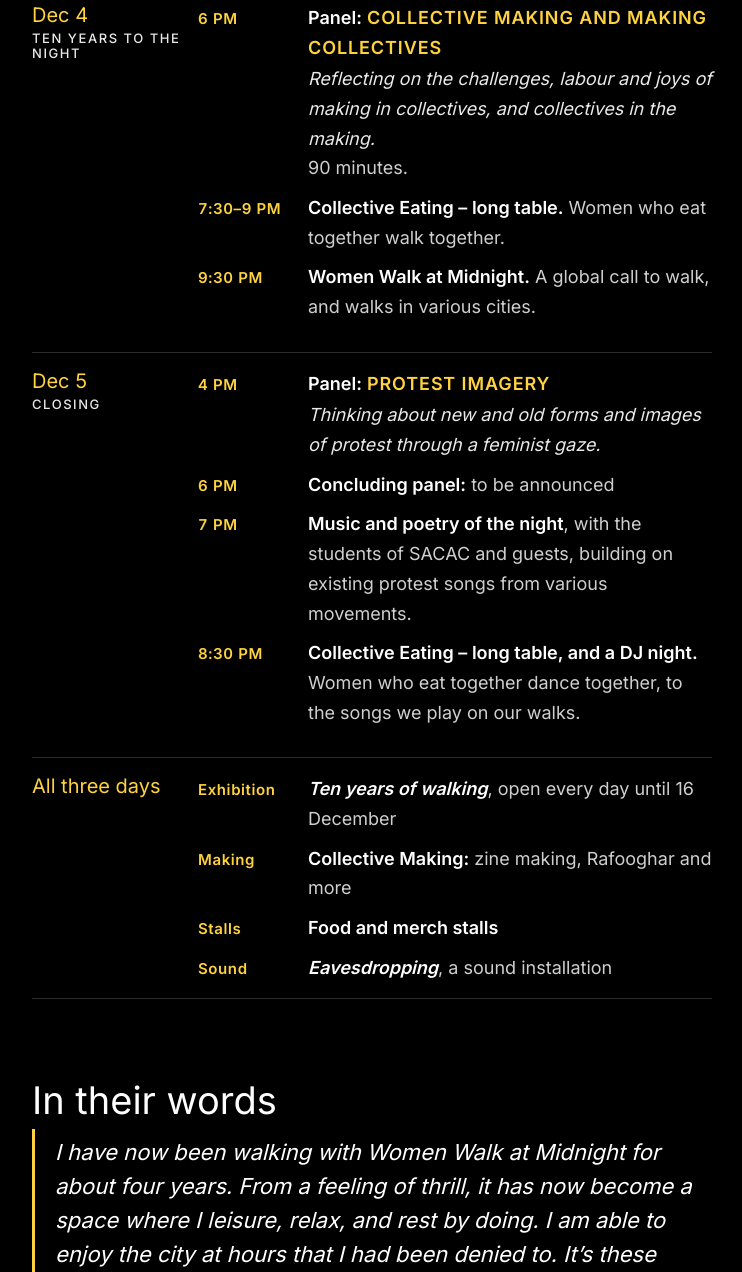
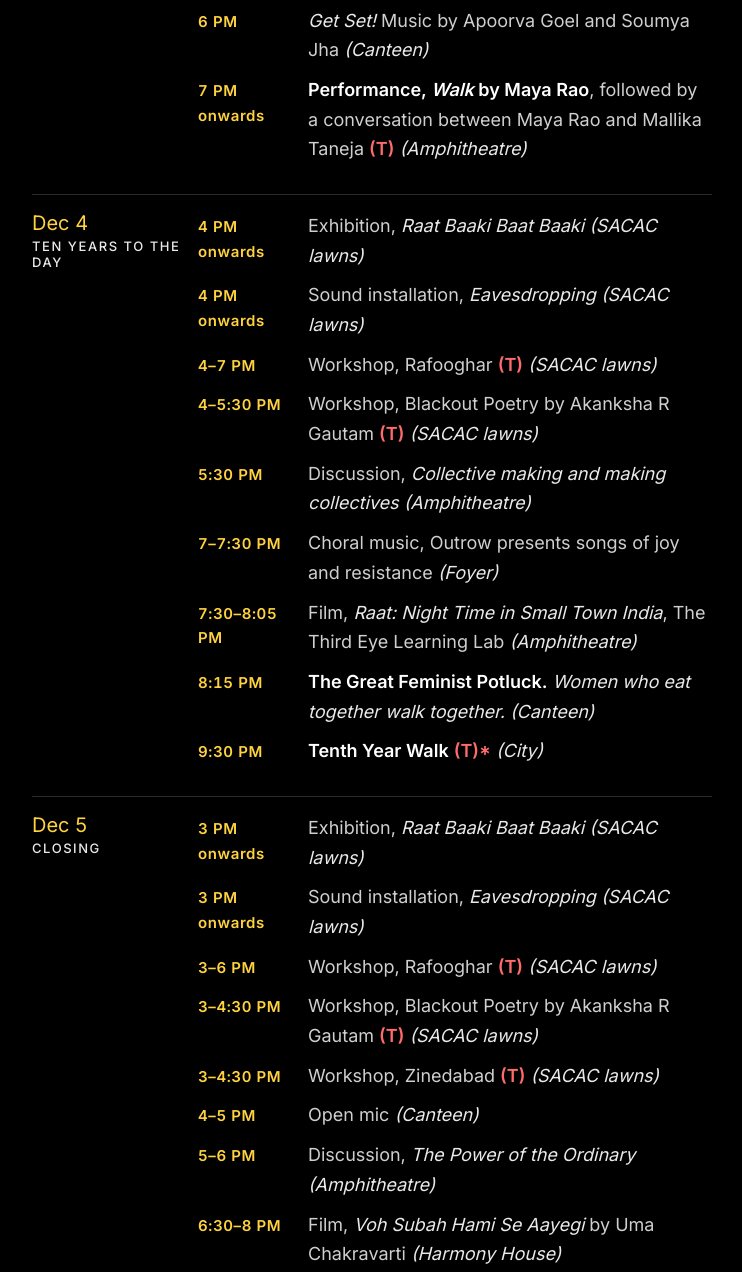
Before and after one commit to womenwalkatmidnight/Fundraiser, a plain HTML site: page index.html in a window 1280 px wide. Shown: the part 5393-6665 px from the top of the page, without its empty margins (268-1010 px from the left). Drawn offline with Linux system fonts and the light colour scheme; no server answers; a web font is replaced by a local one.

Commit message:
Update index.html

```diff
--- a/index.html
+++ b/index.html
@@ -354,37 +354,44 @@ function page(s){
   <section class="sec wrap" id="programme"><div class="col">
     <h3>Tentative programme</h3>
     <p class="lede">Three days at <span class="hl">SACAC, Delhi</span>, and one night of walking across the world.</p>
+      <style>.tk{color:#ff6b6b;font-weight:600}.v{color:var(--haze)}.sched-note{margin-top:14px;font-size:14px;color:var(--haze)}</style>
     <div class="days">
       <div class="day"><div class="d">Dec 3<small>Opening</small></div><div>
         <ul class="slots">
-          <li><span class="t">4 PM</span><span class="w"><b>Opening of the exhibition</b></span></li>
-          <li><span class="t">7 PM</span><span class="w"><b>Maya Rao performs <i>Walk</i></b>, followed by a conversation between Maya Rao and Mallika Taneja</span></li>
-          <li><span class="t">Then</span><span class="w"><b>Collective Eating – long table.</b> Women who walk together eat together.</span></li>
+          <li><span class="t">4 PM onwards</span><span class="w">Exhibition, <i>Raat Baaki Baat Baaki</i> <i class="v">(SACAC lawns)</i></span></li>
+          <li><span class="t">4 PM onwards</span><span class="w">Sound installation, <i>Eavesdropping</i> <i class="v">(SACAC lawns)</i></span></li>
+          <li><span class="t">4–7 PM</span><span class="w">Workshop, Rafooghar <span class="tk">(T)</span> <i class="v">(SACAC lawns)</i></span></li>
+          <li><span class="t">4–5:30 PM</span><span class="w">Workshop, Blackout Poetry by Akanksha R Gautam <span class="tk">(T)</span> <i class="v">(SACAC lawns)</i></span></li>
+          <li><span class="t">6 PM</span><span class="w"><i>Get Set!</i> Music by Apoorva Goel and Soumya Jha <i class="v">(Canteen)</i></span></li>
+          <li><span class="t">7 PM onwards</span><span class="w"><b>Performance, <i>Walk</i> by Maya Rao</b>, followed by a conversation between Maya Rao and Mallika Taneja <span class="tk">(T)</span> <i class="v">(Amphitheatre)</i></span></li>
         </ul></div></div>
-      <div class="day"><div class="d">Dec 4<small>Ten years to the night</small></div><div>
+      <div class="day"><div class="d">Dec 4<small>Ten years to the day</small></div><div>
         <ul class="slots">
-          <li><span class="t">6 PM</span><span class="w"><b>Panel:</b> <span class="pn">Collective Making and Making Collectives</span> <i>Reflecting on the challenges, labour and joys of making in collectives, and collectives in the making.</i> 90 minutes.</span></li>
-          <li><span class="t">7:30–9 PM</span><span class="w"><b>Collective Eating – long table.</b> Women who eat together walk together.</span></li>
-          <li><span class="t">9:30 PM</span><span class="w"><b>Women Walk at Midnight.</b> A global call to walk, and walks in various cities.</span></li>
+          <li><span class="t">4 PM onwards</span><span class="w">Exhibition, <i>Raat Baaki Baat Baaki</i> <i class="v">(SACAC lawns)</i></span></li>
+          <li><span class="t">4 PM onwards</span><span class="w">Sound installation, <i>Eavesdropping</i> <i class="v">(SACAC lawns)</i></span></li>
+          <li><span class="t">4–7 PM</span><span class="w">Workshop, Rafooghar <span class="tk">(T)</span> <i class="v">(SACAC lawns)</i></span></li>
+          <li><span class="t">4–5:30 PM</span><span class="w">Workshop, Blackout Poetry by Akanksha R Gautam <span class="tk">(T)</span> <i class="v">(SACAC lawns)</i></span></li>
+          <li><span class="t">5:30 PM</span><span class="w">Discussion, <i>Collective making and making collectives</i> <i class="v">(Amphitheatre)</i></span></li>
+          <li><span class="t">7–7:30 PM</span><span class="w">Choral music, Outrow presents songs of joy and resistance <i class="v">(Foyer)</i></span></li>
+          <li><span class="t">7:30–8:05 PM</span><span class="w">Film, <i>Raat: Night Time in Small Town India</i>, The Third Eye Learning Lab <i class="v">(Amphitheatre)</i></span></li>
+          <li><span class="t">8:15 PM</span><span class="w"><b>The Great Feminist Potluck.</b> <i>Women who eat together walk together.</i> <i class="v">(Canteen)</i></span></li>
+          <li><span class="t">9:30 PM</span><span class="w"><b>Tenth Year Walk</b> <span class="tk">(T)</span><span class="tk">*</span> <i class="v">(City)</i></span></li>
         </ul></div></div>
       <div class="day"><div class="d">Dec 5<small>Closing</small></div><div>
         <ul class="slots">
-          <li><span class="t">4 PM</span><span class="w"><b>Panel:</b> <span class="pn">Protest Imagery</span> <i>Thinking about new and old forms and images of protest through a feminist gaze.</i></span></li>
-          <li><span class="t">6 PM</span><span class="w"><b>Concluding panel:</b> to be announced</span></li>
-          <li><span class="t">7 PM</span><span class="w"><b>Music and poetry of the night</b>, with the students of SACAC and guests, building on existing protest songs from various movements.</span></li>
-          <li><span class="t">8:30 PM</span><span class="w"><b>Collective Eating – long table, and a DJ night.</b> Women who eat together dance together, to the songs we play on our walks.</span></li>
-        </ul></div></div>
-      <div class="day"><div class="d">All three days</div><div>
-        <ul class="slots">
-          <li><span class="t">Exhibition</span><span class="w"><b><i>Ten years of walking</i></b>, open every day until 16 December</span></li>
-          <li><span class="t">Making</span><span class="w"><b>Collective Making:</b> zine making, Rafooghar and more</span></li>
-          <li><span class="t">Stalls</span><span class="w"><b>Food and merch stalls</b></span></li>
-          <li><span class="t">Sound</span><span class="w"><b><i>Eavesdropping</i></b>, a sound installation</span></li>
+          <li><span class="t">3 PM onwards</span><span class="w">Exhibition, <i>Raat Baaki Baat Baaki</i> <i class="v">(SACAC lawns)</i></span></li>
+          <li><span class="t">3 PM onwards</span><span class="w">Sound installation, <i>Eavesdropping</i> <i class="v">(SACAC lawns)</i></span></li>
+          <li><span class="t">3–6 PM</span><span class="w">Workshop, Rafooghar <span class="tk">(T)</span> <i class="v">(SACAC lawns)</i></span></li>
+          <li><span class="t">3–4:30 PM</span><span class="w">Workshop, Blackout Poetry by Akanksha R Gautam <span class="tk">(T)</span> <i class="v">(SACAC lawns)</i></span></li>
+          <li><span class="t">3–4:30 PM</span><span class="w">Workshop, Zinedabad <span class="tk">(T)</span> <i class="v">(SACAC lawns)</i></span></li>
+          <li><span class="t">4–5 PM</span><span class="w">Open mic <i class="v">(Canteen)</i></span></li>
+          <li><span class="t">5–6 PM</span><span class="w">Discussion, <i>The Power of the Ordinary</i> <i class="v">(Amphitheatre)</i></span></li>
+          <li><span class="t">6:30–8 PM</span><span class="w">Film, <i>Voh Subah Hami Se Aayegi</i> by Uma Chakravarti <i class="v">(Harmony House)</i></span></li>
+          <li><span class="t">8 PM onwards</span><span class="w"><b>Women Dance Till Midnight</b>, a DJ party! <i class="v">(Canteen)</i></span></li>
         </ul></div></div>
     </div>
+    <p class="sched-note"><span class="tk">(T)</span> Ticketed &nbsp;·&nbsp; <span class="tk">*</span> Free, but you need to register for the walk</p>
   </div></section>
-
-
 
   ${voices}
   <section class="sec wrap" id="give"><div class="col">
```
